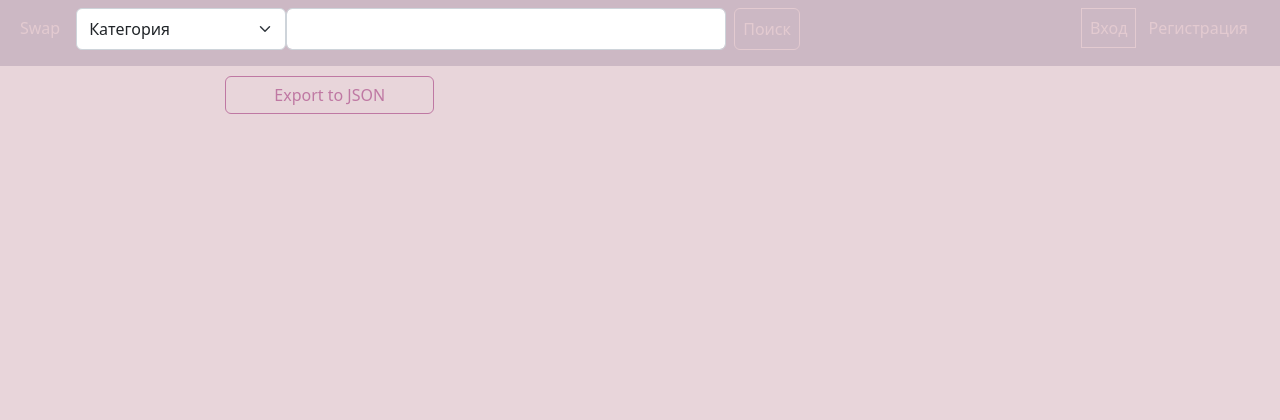
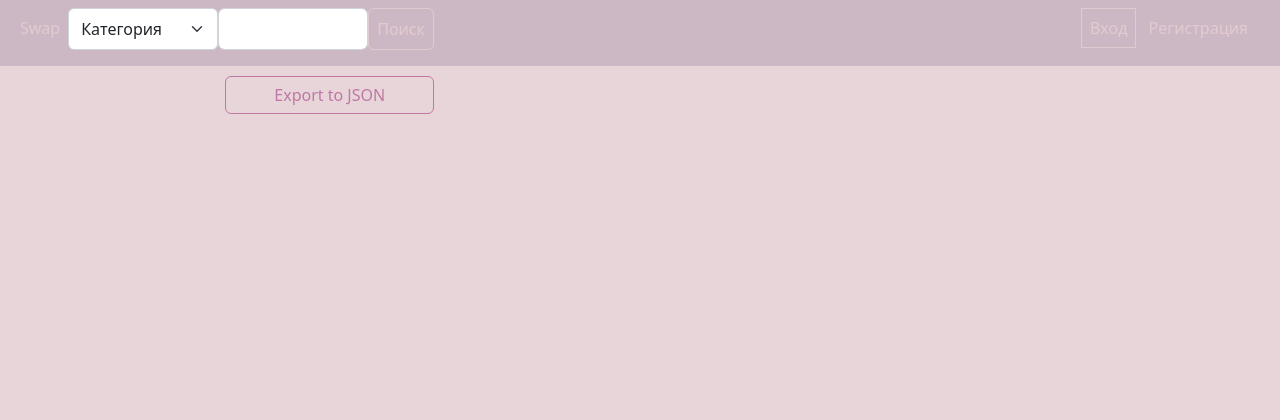
Before and after one commit to moevm/nosql2h22-swap, a Django app: page / in a window 1280 px wide. Shown: the top 420 px of the page. Run offline with Django 4.2, Linux system fonts and the light colour scheme; data that the repository does not hold is empty; some web fonts are replaced.

Commit message:
delete padding

```diff
--- a/exchange_site/exchange_site/static/css/styles.css
+++ b/exchange_site/exchange_site/static/css/styles.css
@@ -92,13 +92,11 @@ input[type="search"] {
 }
 
 .search-input {
-    width: 440px;
-    margin-right: 0.5rem;
+    width: 150px;
 }
 
 .sel-input {
-    margin-left: 0.5rem;
-    width: 210px;
+    width: 150px;
 }
 
 
```
